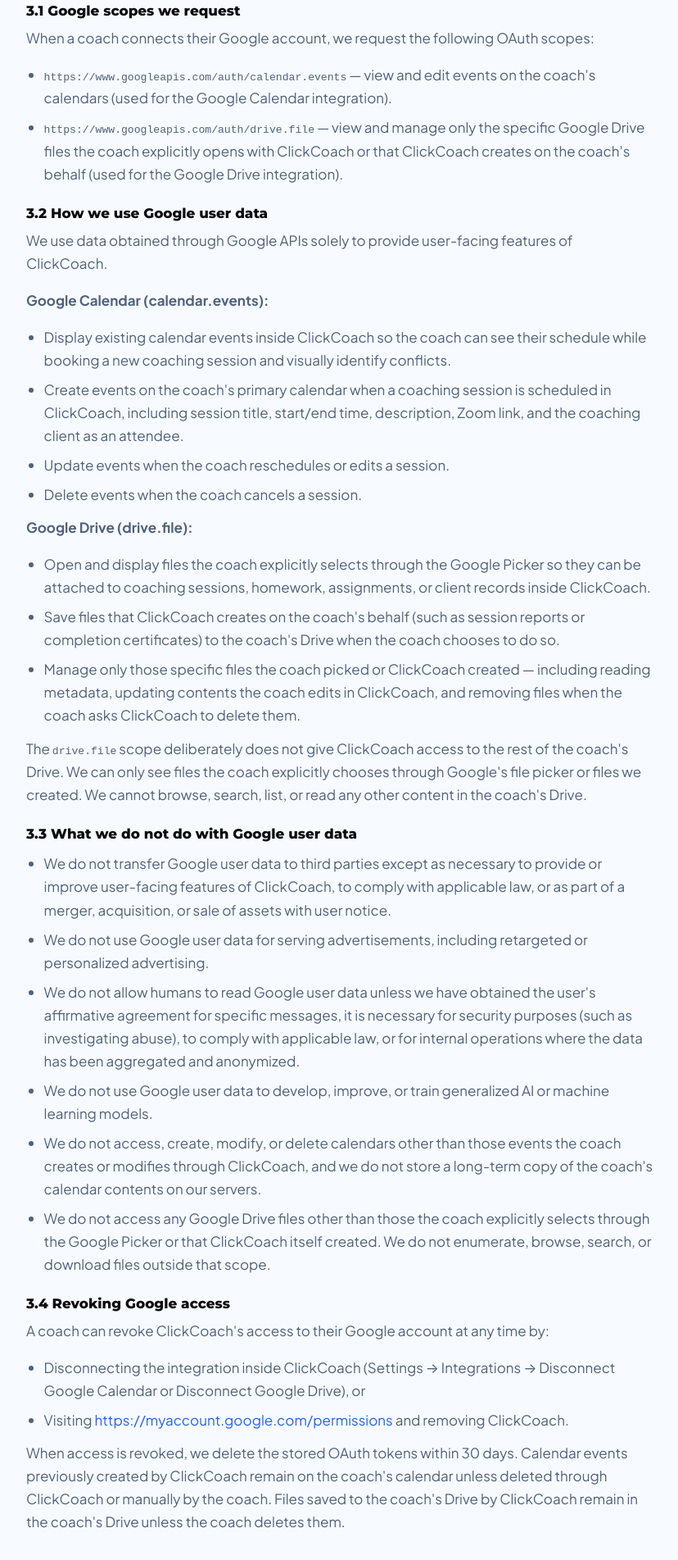
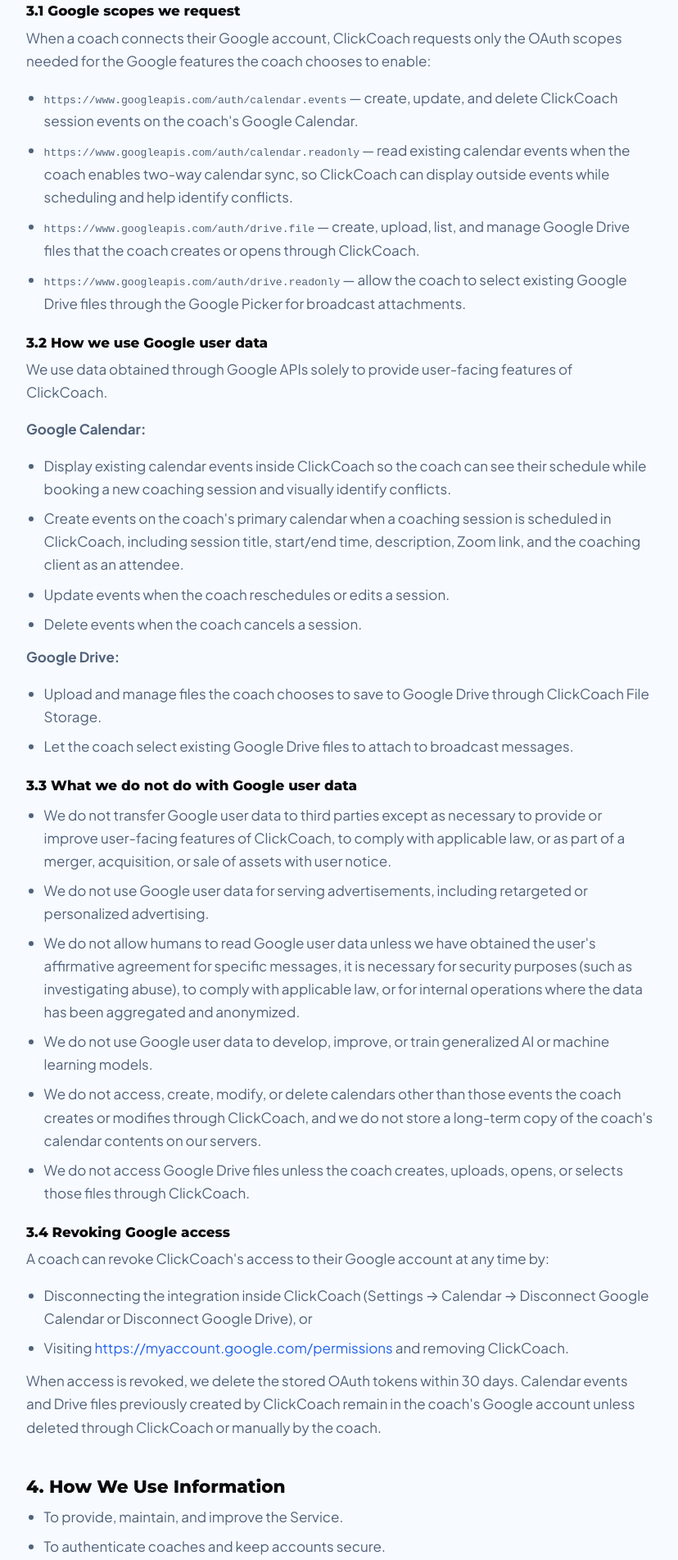
Before and after one commit to mitchrusso/clickcoach-brand-website, a website: page privacy/index.html in a window 1280 px wide. Shown: the part 2851-4754 px from the top of the page at 82% size, without its empty margins (224-1052 px from the left). Drawn offline with Linux system fonts and the light colour scheme; a script that the page names is missing.

Commit message:
Update Google privacy disclosures

```diff
--- a/privacy/index.html
+++ b/privacy/index.html
@@ -195,27 +195,27 @@ src="https://www.facebook.com/tr?id=27459395117029374&ev=PageView&noscript=1" />
       <h2>3. Google User Data</h2>
       <p><strong>Limited Use Disclosure.</strong> ClickCoach's use and transfer of information received from Google APIs to any other app will adhere to the <a href="https://developers.google.com/terms/api-services-user-data-policy">Google API Services User Data Policy</a>, including the Limited Use requirements.</p>
       <h3>3.1 Google scopes we request</h3>
-      <p>When a coach connects their Google account, we request the following OAuth scopes:</p>
+      <p>When a coach connects their Google account, ClickCoach requests only the OAuth scopes needed for the Google features the coach chooses to enable:</p>
       <ul>
-        <li><code>https://www.googleapis.com/auth/calendar.events</code> &mdash; view and edit events on the coach's calendars (used for the Google Calendar integration).</li>
-        <li><code>https://www.googleapis.com/auth/drive.file</code> &mdash; view and manage only the specific Google Drive files the coach explicitly opens with ClickCoach or that ClickCoach creates on the coach's behalf (used for the Google Drive integration).</li>
+        <li><code>https://www.googleapis.com/auth/calendar.events</code> &mdash; create, update, and delete ClickCoach session events on the coach's Google Calendar.</li>
+        <li><code>https://www.googleapis.com/auth/calendar.readonly</code> &mdash; read existing calendar events when the coach enables two-way calendar sync, so ClickCoach can display outside events while scheduling and help identify conflicts.</li>
+        <li><code>https://www.googleapis.com/auth/drive.file</code> &mdash; create, upload, list, and manage Google Drive files that the coach creates or opens through ClickCoach.</li>
+        <li><code>https://www.googleapis.com/auth/drive.readonly</code> &mdash; allow the coach to select existing Google Drive files through the Google Picker for broadcast attachments.</li>
       </ul>
       <h3>3.2 How we use Google user data</h3>
       <p>We use data obtained through Google APIs solely to provide user-facing features of ClickCoach.</p>
-      <p><strong>Google Calendar (calendar.events):</strong></p>
+      <p><strong>Google Calendar:</strong></p>
       <ul>
         <li>Display existing calendar events inside ClickCoach so the coach can see their schedule while booking a new coaching session and visually identify conflicts.</li>
         <li>Create events on the coach's primary calendar when a coaching session is scheduled in ClickCoach, including session title, start/end time, description, Zoom link, and the coaching client as an attendee.</li>
         <li>Update events when the coach reschedules or edits a session.</li>
         <li>Delete events when the coach cancels a session.</li>
       </ul>
-      <p><strong>Google Drive (drive.file):</strong></p>
+      <p><strong>Google Drive:</strong></p>
       <ul>
-        <li>Open and display files the coach explicitly selects through the Google Picker so they can be attached to coaching sessions, homework, assignments, or client records inside ClickCoach.</li>
-        <li>Save files that ClickCoach creates on the coach's behalf (such as session reports or completion certificates) to the coach's Drive when the coach chooses to do so.</li>
-        <li>Manage only those specific files the coach picked or ClickCoach created &mdash; including reading metadata, updating contents the coach edits in ClickCoach, and removing files when the coach asks ClickCoach to delete them.</li>
+        <li>Upload and manage files the coach chooses to save to Google Drive through ClickCoach File Storage.</li>
+        <li>Let the coach select existing Google Drive files to attach to broadcast messages.</li>
       </ul>
-      <p>The <code>drive.file</code> scope deliberately does not give ClickCoach access to the rest of the coach's Drive. We can only see files the coach explicitly chooses through Google's file picker or files we created. We cannot browse, search, list, or read any other content in the coach's Drive.</p>
       <h3>3.3 What we do not do with Google user data</h3>
       <ul>
         <li>We do not transfer Google user data to third parties except as necessary to provide or improve user-facing features of ClickCoach, to comply with applicable law, or as part of a merger, acquisition, or sale of assets with user notice.</li>
@@ -223,15 +223,15 @@ src="https://www.facebook.com/tr?id=27459395117029374&ev=PageView&noscript=1" />
         <li>We do not allow humans to read Google user data unless we have obtained the user's affirmative agreement for specific messages, it is necessary for security purposes (such as investigating abuse), to comply with applicable law, or for internal operations where the data has been aggregated and anonymized.</li>
         <li>We do not use Google user data to develop, improve, or train generalized AI or machine learning models.</li>
         <li>We do not access, create, modify, or delete calendars other than those events the coach creates or modifies through ClickCoach, and we do not store a long-term copy of the coach's calendar contents on our servers.</li>
-        <li>We do not access any Google Drive files other than those the coach explicitly selects through the Google Picker or that ClickCoach itself created. We do not enumerate, browse, search, or download files outside that scope.</li>
+        <li>We do not access Google Drive files unless the coach creates, uploads, opens, or selects those files through ClickCoach.</li>
       </ul>
       <h3>3.4 Revoking Google access</h3>
       <p>A coach can revoke ClickCoach's access to their Google account at any time by:</p>
       <ul>
-        <li>Disconnecting the integration inside ClickCoach (Settings &rarr; Integrations &rarr; Disconnect Google Calendar or Disconnect Google Drive), or</li>
+        <li>Disconnecting the integration inside ClickCoach (Settings &rarr; Calendar &rarr; Disconnect Google Calendar or Disconnect Google Drive), or</li>
         <li>Visiting <a href="https://myaccount.google.com/permissions">https://myaccount.google.com/permissions</a> and removing ClickCoach.</li>
       </ul>
-      <p>When access is revoked, we delete the stored OAuth tokens within 30 days. Calendar events previously created by ClickCoach remain on the coach's calendar unless deleted through ClickCoach or manually by the coach. Files saved to the coach's Drive by ClickCoach remain in the coach's Drive unless the coach deletes them.</p>
+      <p>When access is revoked, we delete the stored OAuth tokens within 30 days. Calendar events and Drive files previously created by ClickCoach remain in the coach's Google account unless deleted through ClickCoach or manually by the coach.</p>
     </section>
 
     <section id="how-we-use" class="legal-section">
@@ -283,9 +283,9 @@ src="https://www.facebook.com/tr?id=27459395117029374&ev=PageView&noscript=1" />
               <td>Coach and coaching client email addresses, email contents (reminders, confirmations, homework, assignments, certificates)</td>
             </tr>
             <tr>
-              <td>Google (Google Calendar API)</td>
-              <td>Calendar synchronization</td>
-              <td>Coaching session event details (see Section 3)</td>
+              <td>Google (Google Calendar API, Google Drive API, Google Picker)</td>
+              <td>Calendar synchronization, Google Drive file storage, and selecting Drive files for broadcast attachments</td>
+              <td>Coaching session event details, selected Drive file metadata, and files the coach chooses to upload or manage through ClickCoach (see Section 3)</td>
             </tr>
             <tr>
               <td>Formspree, Inc.</td>
```
